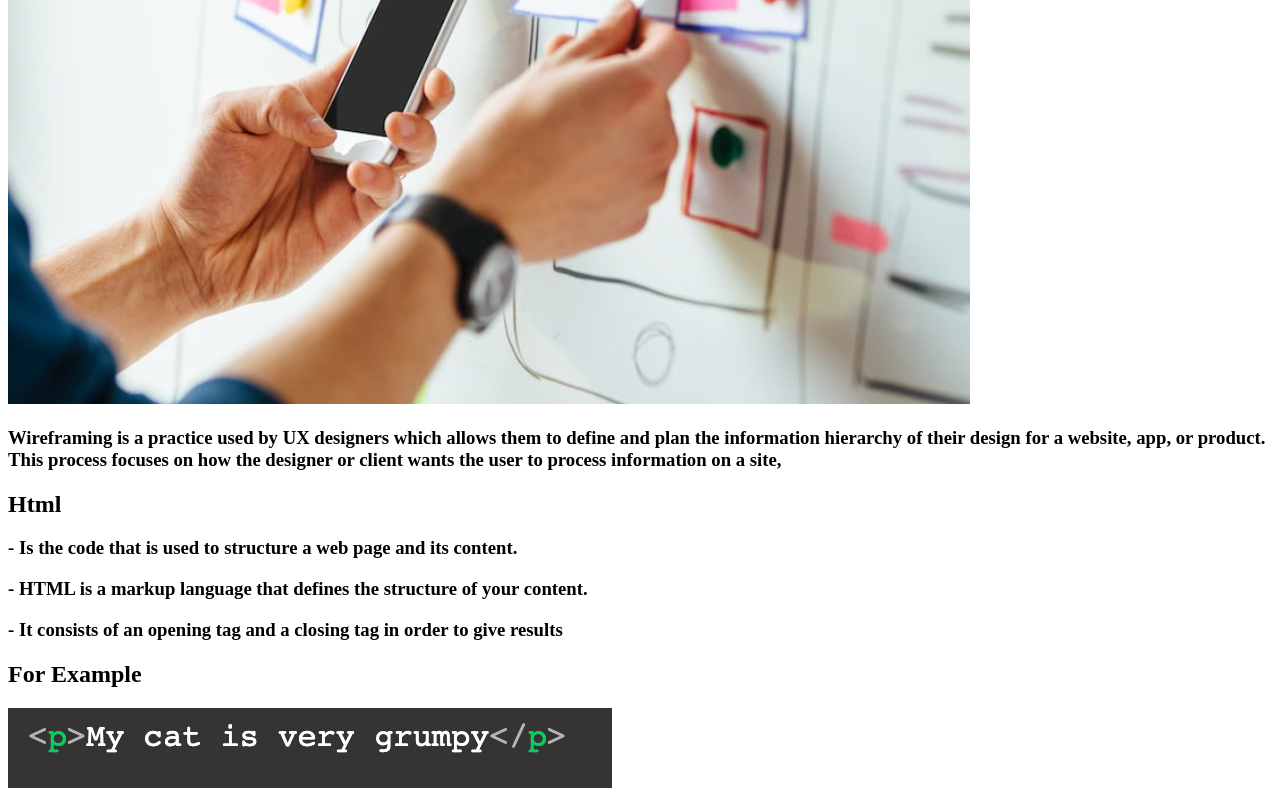
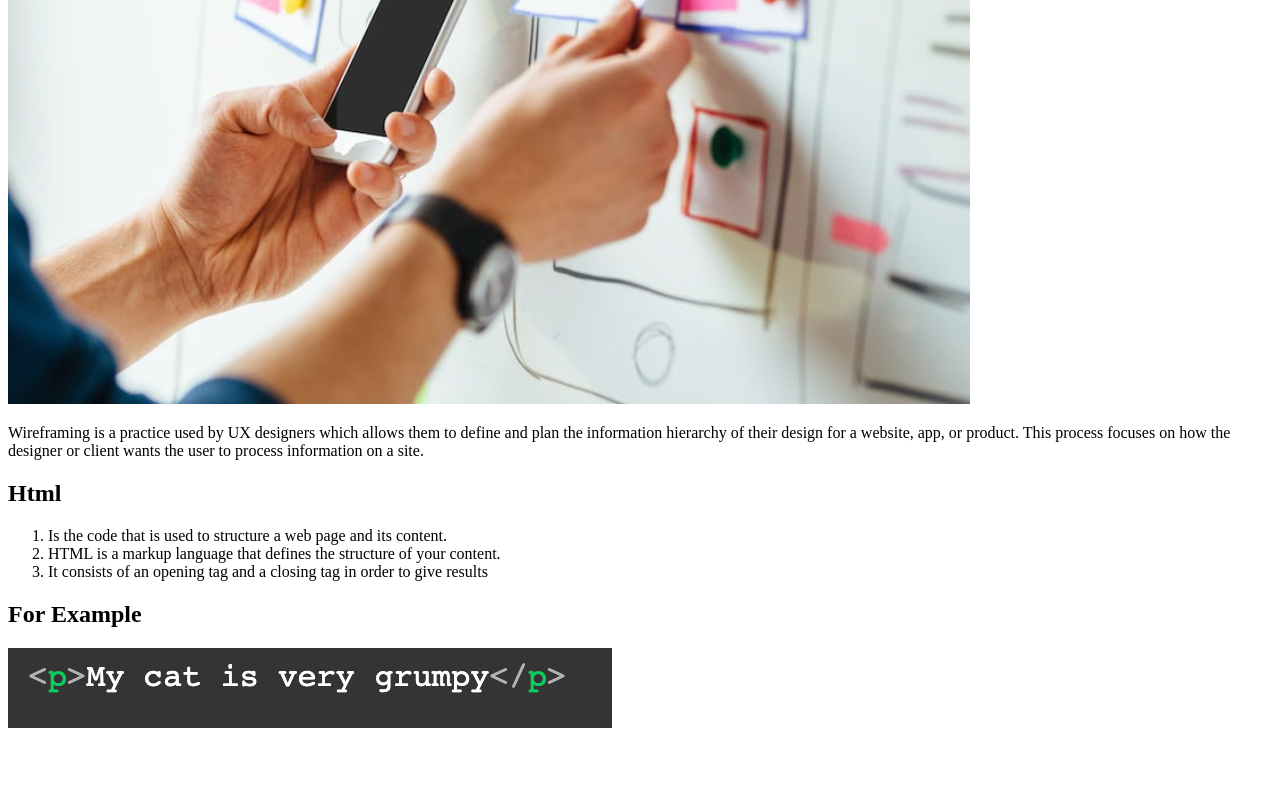
Before and after one commit to angeloskounavis/reading-notes, a plain HTML site: page Read:04.html in a window 1280 px wide. Shown: the part 392-1192 px from the top of the page. After the commit the page ends 1132 px from the top, so only its background shows below. Drawn offline with Linux system fonts and the light colour scheme.

Commit message:
wrote code

```diff
--- a/Read:04.html
+++ b/Read:04.html
@@ -23,17 +23,20 @@
 
         <section>
             <img src="Screen Shot 2022-09-20 at 10.29.39 PM.png" alt="this is an image of the concept of wireframe" />
-            <h3>Wireframing is a practice used by UX designers which allows them to define and plan the information
+            <p>Wireframing is a practice used by UX designers which allows them to define and plan the information
                 hierarchy of their design for a website, app, or product. This process focuses on how the designer or
-                client wants the user to process information on a site,</h3>
+                client wants the user to process information on a site.</p>
         </section>
 
         <section>
 
             <h2> Html</h2>
-            <h3> - Is the code that is used to structure a web page and its content.</h3>
-            <h3> - HTML is a markup language that defines the structure of your content.</h3>
-            <h3> - It consists of an opening tag and a closing tag in order to give results</h3>
+            <ol>
+                <li>Is the code that is used to structure a web page and its content.</li>
+                <li>HTML is a markup language that defines the structure of your content.</li>
+             <li>It consists of an opening tag and a closing tag in order to give results</li>
+             </ol>
+
             <header>
                 <h2> For Example </h2>
                 <section>
```
